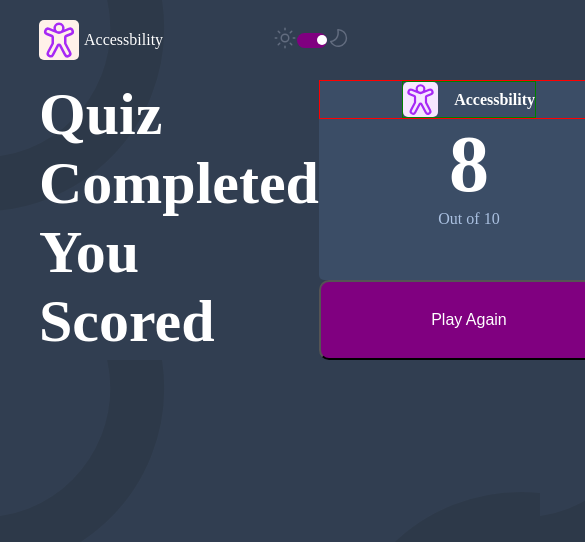
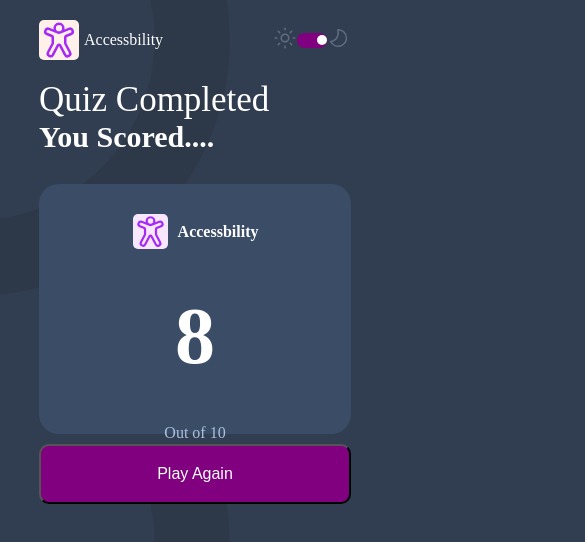
Before and after one commit to 23nosurrend/Test-App, a React (Vite) app: page /final in a window 390 px wide. Shown: the top 542 px of the page, 585 px wide, since content can reach past the window. Built offline with nearby package versions, Linux system fonts and the light colour scheme.

Commit message:
doen with responsiveness of Final page

```diff
--- a/src/components/Final.tsx
+++ b/src/components/Final.tsx
@@ -12,8 +12,8 @@ function Final(){
             <div id="Final-father">
             <div id="Final-child">
             <div id="final-text-div">
-                <h1>Quiz Completed</h1>
-                <h1 id="you-scored">You Scored</h1>
+                <p id="you-completed">Quiz Completed</p>
+                <p id="you-scored">You Scored....</p>
             </div>
 
            <div>
--- a/src/styles/Final.css
+++ b/src/styles/Final.css
@@ -6,20 +6,36 @@
 
 #final-text-div{
     color:white;
-    font-size: 30px;
+
+    width:100%
 }
+#you-completed{
+    font-size: 55px;
+    font-weight: lighter;
+
+}
+#you-scored{
+    font-size: 50px;
+    font-weight: bolder;
+
+ }
+
+
 
 #score-box{
-    width:300px;
-    height:200px;
+    width:450px;
+    height:350px;
     background-color:#3B4D66;
-    border-radius: 5px;
+    border-radius: 20px;
+    margin-bottom: 20px;
+
 }
 
 #Final-father{
 
     display: flex;
     justify-content: center;
+    flex-wrap: wrap;
 
 }
 #Final-child{
@@ -34,25 +50,29 @@
 }
 
 .nav-Final{
+    margin-top:30px;
     display:flex;
     justify-content: space-between;
-    width:45%;
-    border:1px solid green
+    width:30%;
+
 
 }
 
 #category-score{
     display: flex;
     justify-content: center;
-    border:1px solid red;
+
+
 }
 #number-score{
     display:flex;
     justify-content: center;
     align-items: center;
-    font-size: 40px;
+    font-size: 70px;
+    height:70%;
     color:white;
     font-weight: bolder;
+
 }
 #out-of{
     display:flex;
@@ -73,3 +93,295 @@
     align-items: center;
     border-radius: 5px;
 }
+
+/* THis is about  Media Querries */
+
+@media (max-width:1024px){
+
+    #you-completed{
+        font-size: 50px;
+        font-weight: lighter;
+
+    }
+    #you-scored{
+        font-size: 45px;
+        font-weight: bolder;
+
+     }
+
+
+     #score-box{
+        width:440px;
+        height:320px;
+        background-color:#3B4D66;
+        border-radius: 20px;
+        margin-bottom: 20px;
+
+    }
+
+}
+
+
+
+@media (max-width:768px){
+    .nav-Final{
+        display:flex;
+        justify-content: space-between;
+        width:40%;
+
+
+    }
+
+    #you-completed{
+        font-size: 30px;
+        font-weight: lighter;
+
+    }
+    #you-scored{
+        font-size: 25px;
+        font-weight: bolder;
+
+     }
+
+
+     #score-box{
+        width:340px;
+        height:220px;
+        background-color:#3B4D66;
+        border-radius: 20px;
+        margin-bottom: 12px;
+
+    }
+
+
+    #number-score{
+        display:flex;
+        justify-content: center;
+        align-items: center;
+        font-size: 50px;
+        height:70%;
+        color:white;
+        font-weight: bolder;
+
+    }
+
+
+}
+
+
+
+
+
+@media (max-width:600px){
+
+    .nav-Final{
+        display:flex;
+        gap:10px;
+        width:30%;
+
+
+    }
+
+    #you-completed{
+        font-size: 40px;
+        font-weight: lighter;
+
+    }
+    #you-scored{
+        font-size: 35px;
+        font-weight: bolder;
+        margin-bottom: 30px;
+
+     }
+
+
+     #score-box{
+        width:100%;
+        height:250px;
+        background-color:#3B4D66;
+        border-radius: 20px;
+        margin-bottom: 20px;
+
+    }
+
+
+    #number-score{
+        display:flex;
+        justify-content: center;
+        align-items: center;
+        font-size: 50px;
+        height:70%;
+        color:white;
+        font-weight: bolder;
+
+    }
+
+    #Final-child{
+        width:80%;
+
+        display: flex;
+        justify-content: space-between;
+        flex-direction: column;
+    }
+
+}
+
+@media (max-width:376px){
+    .nav-Final{
+        display:flex;
+        gap:10px;
+        width:45%;
+
+
+    }
+
+    #you-completed{
+        font-size: 35px;
+        font-weight: lighter;
+
+    }
+    #you-scored{
+        font-size: 30px;
+        font-weight: bolder;
+        margin-bottom: 30px;
+
+     }
+
+
+     #score-box{
+        width:100%;
+        height:250px;
+        background-color:#3B4D66;
+        border-radius: 20px;
+        margin-bottom: 10px;
+
+    }
+
+
+    #number-score{
+        display:flex;
+        justify-content: center;
+        align-items: center;
+        font-size: 40px;
+        height:70%;
+        color:white;
+        font-weight: bolder;
+
+    }
+
+    #Final-child{
+        width:80%;
+
+        display: flex;
+        justify-content: space-between;
+        flex-direction: column;
+    }
+
+}
+
+@media (max-width:321px){
+    .nav-Final{
+        display:flex;
+        justify-content: space-between;
+        width:50%;
+
+
+    }
+
+    #you-completed{
+        font-size: 30px;
+        font-weight: lighter;
+
+    }
+    #you-scored{
+        font-size: 25px;
+        font-weight: bolder;
+        margin-bottom: 30px;
+
+     }
+
+
+     #score-box{
+        width:100%;
+        height:2000px;
+        background-color:#3B4D66;
+        border-radius: 20px;
+        margin-bottom: 10px;
+
+    }
+
+
+    #number-score{
+        display:flex;
+        justify-content: center;
+        align-items: center;
+        font-size: 40px;
+        height:70%;
+        color:white;
+        font-weight: bolder;
+
+    }
+
+    #Final-child{
+        width:80%;
+
+        display: flex;
+        justify-content: space-between;
+        flex-direction: column;
+    }
+
+}
+
+
+@media (max-width:414px){
+    .nav-Final{
+        display:flex;
+        justify-content: space-between;
+        width:40%;
+
+
+    }
+
+    #you-completed{
+        font-size: 35px;
+        font-weight: lighter;
+
+    }
+    #you-scored{
+        font-size: 30px;
+        font-weight: bolder;
+        margin-bottom: 30px;
+
+     }
+
+
+     #score-box{
+        width:100%;
+        height:250px;
+        background-color:#3B4D66;
+        border-radius: 20px;
+        margin-bottom: 10px;
+
+    }
+
+
+    #number-score{
+        display:flex;
+        justify-content: center;
+        align-items: center;
+        font-size: 40px;
+        height:70%;
+        color:white;
+        font-weight: bolder;
+
+    }
+
+    #Final-child{
+        width:80%;
+
+        display: flex;
+        justify-content: space-between;
+        flex-direction: column;
+    }
+
+}
--- a/src/styles/Playbtn.css
+++ b/src/styles/Playbtn.css
@@ -1,10 +1,10 @@
 #play-btn{
     width:100%;
-    height: 50px;
+    height: 70px;
     background-color:purple;
     color:white;
-    border-radius: 10px;
-    font-size: 16px;
+    border-radius: 20px;
+    font-size: 20px;
 
 }
 #play-btn:hover{
@@ -27,7 +27,7 @@
 @media (max-width:768px){
     #play-btn{
         width:100%;
-        height: 80px;
+        height: 60px;
         background-color:purple;
         color:white;
         border-radius: 10px;
@@ -35,3 +35,17 @@
 
     }
 }
+
+@media (max-width:376px){
+    #play-btn{
+        width:100%;
+        height: 55px;
+        background-color:purple;
+        color:white;
+        border-radius: 10px;
+        font-size: 16px;
+
+    }
+
+
+}
```
